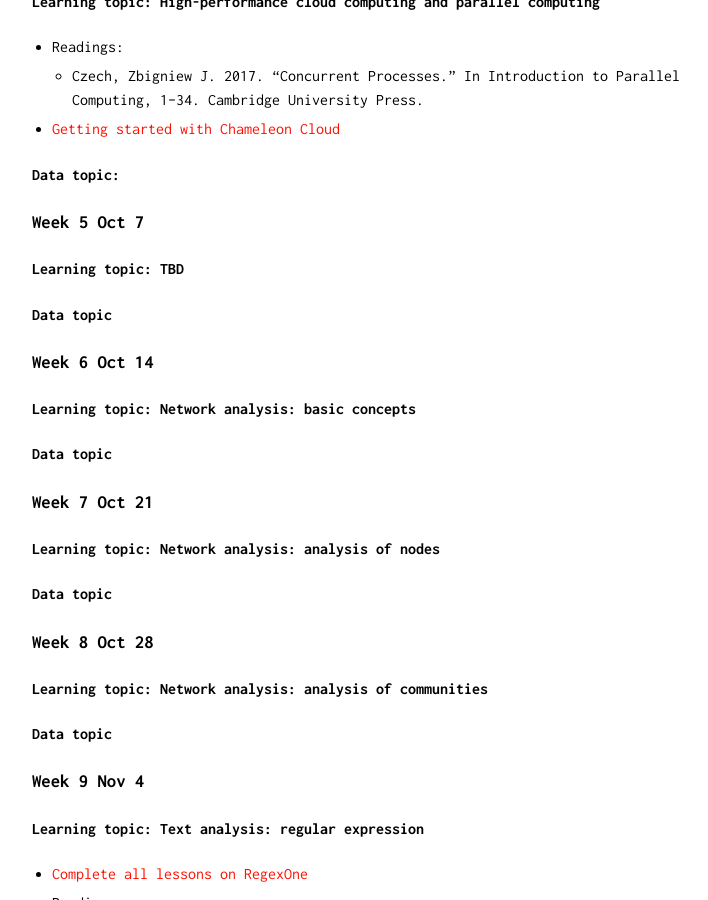
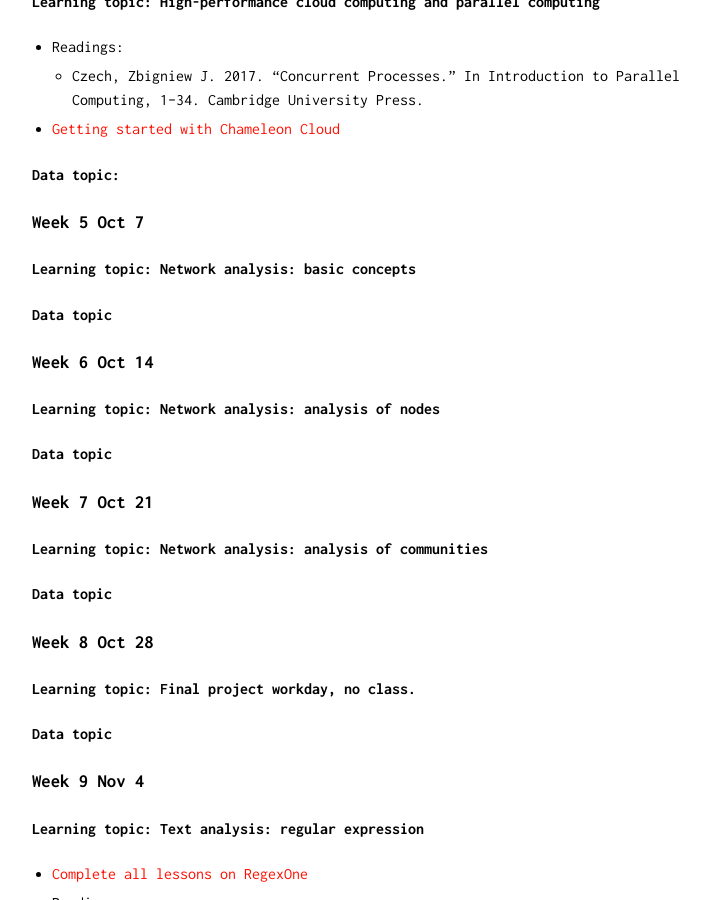
Before and after one commit to Xinjian-Paul-Li/open_data, a Jekyll site: the page built from docs/course_schedule.md, in a window 1280 px wide and 900 px high, scrolled down 2024 px. Shown: the whole window, without its empty margins (238-946 px from the left). Built offline with Jekyll 4.4.1, drawn with Linux system fonts in a browser that asks for light colours; our own code applies the rules of GitHub Pages for plain Markdown files.

Commit message:
update course

```diff
--- a/docs/_config.yml
+++ b/docs/_config.yml
@@ -21,6 +21,8 @@ navbar:
    link: "course_schedule"
  - name: "Assignments"
    link: "assignments"
+ - name: "Data Topic"
+   link: "data_topic"
  - name: "Final"
    link: "final"
  - name: "home"
--- a/docs/course_schedule.md
+++ b/docs/course_schedule.md
@@ -54,20 +54,20 @@
 #### Data topic:
 
 ### <a name="w5"></a> Week 5 Oct 7
-#### Learning topic: TBD
+#### Learning topic: Network analysis: basic concepts
 
 #### Data topic
 
 ### <a name="w6"></a> Week 6 Oct 14
-#### Learning topic: Network analysis: basic concepts
+#### Learning topic: Network analysis: analysis of nodes
 #### Data topic
 
 ### <a name="w7"></a> Week 7 Oct 21
-#### Learning topic: Network analysis: analysis of nodes
+#### Learning topic: Network analysis: analysis of communities
 #### Data topic
 
 ### <a name="w8"></a> Week 8 Oct 28
-#### Learning topic: Network analysis: analysis of communities
+#### Learning topic: Final project workday, no class.
 #### Data topic
 
 ### <a name="w9"></a> Week 9 Nov 4
```
